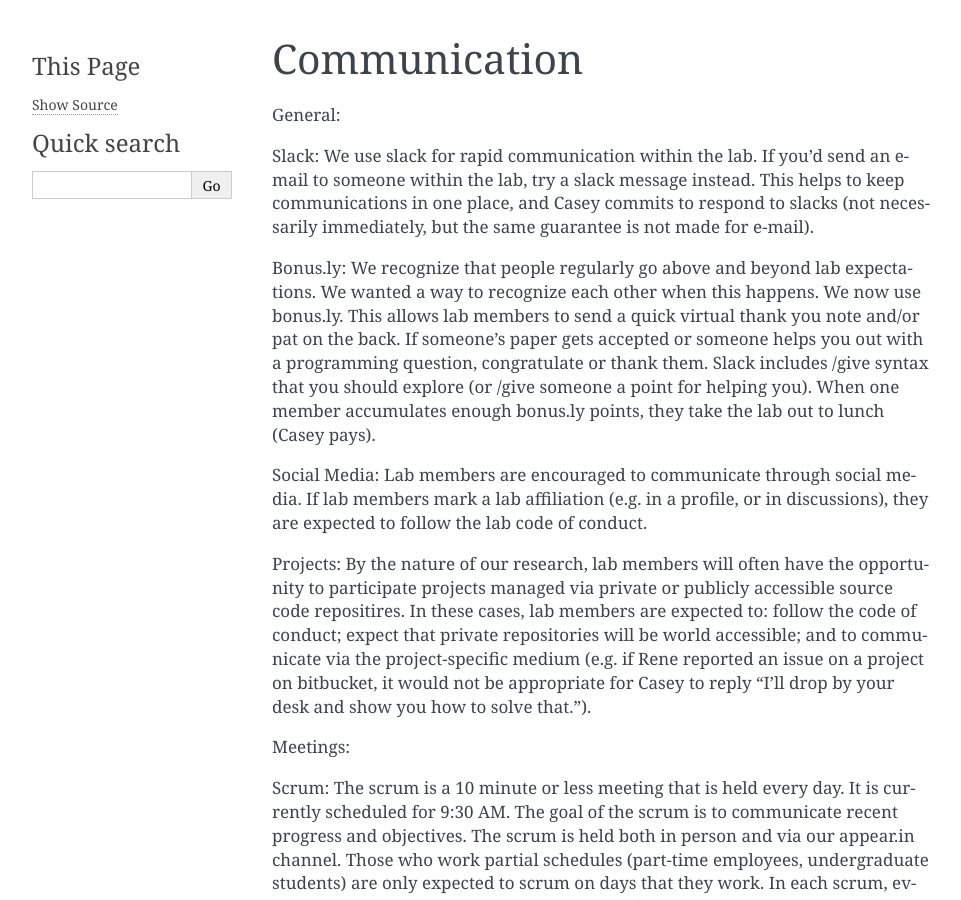
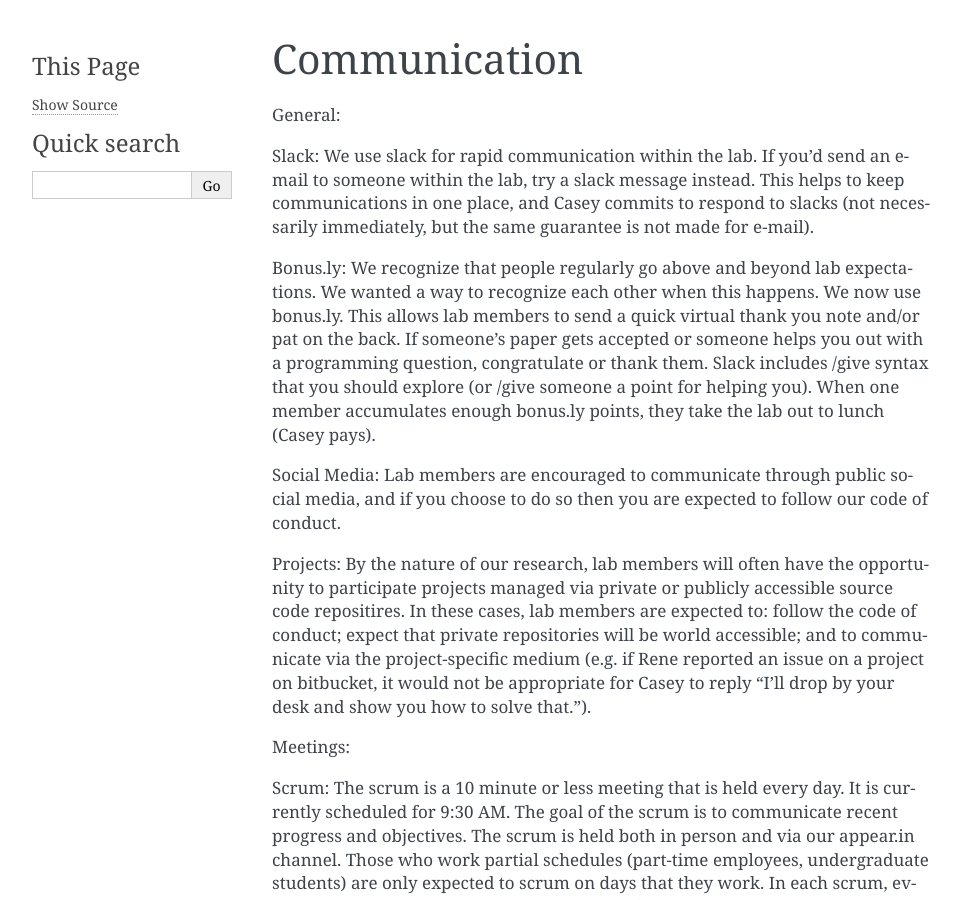
Before and after one commit to greenelab/onboarding, a Sphinx documentation site: the page built from source/communication.rst, in a window 1280 px wide and 900 px high. Shown: the whole window, without its empty margins (148-1109 px from the left). Built offline with Sphinx 7.4.7, drawn with Linux system fonts in a browser that asks for light colours.

Commit message:
a bit more about social media

```diff
--- a/source/communication.rst
+++ b/source/communication.rst
@@ -17,9 +17,9 @@ you out with a programming question, congratulate or thank them. Slack includes
 you). When one member accumulates enough bonus.ly points, they take the lab out
 to lunch (Casey pays).
 
-Social Media: Lab members are encouraged to communicate through social media.
-If lab members mark a lab affiliation (e.g. in a profile, or in discussions),
-they are expected to follow the lab code of conduct.
+Social Media: Lab members are encouraged to communicate through public social
+media, and if you choose to do so then you are expected to follow our code of
+conduct.
 
 Projects: By the nature of our research, lab members will often have the
 opportunity to participate projects managed via private or publicly accessible
```
